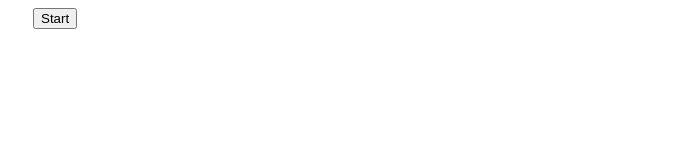
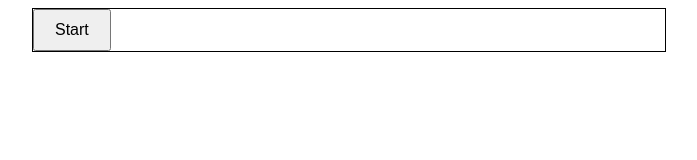
Before and after one commit to acciojob/golf-react-Khanmdasad, a React app: page / in a window 1280 px wide. Shown: the whole page, without its empty margins (291-988 px from the left). Built offline with nearby package versions, Linux system fonts and the light colour scheme.

Commit message:
Assignment solved

```diff
--- a/package.json
+++ b/package.json
@@ -12,8 +12,8 @@
   "author": "",
   "license": "ISC",
   "dependencies": {
+    "css-loader": "^4.3.0",
     "cypress": "^9.5.0",
-    "css-loader": "^4.3.0",
     "jest-junit": "^11.1.0",
     "react": "^16.13.1",
     "react-dom": "^16.13.1",
@@ -48,7 +48,7 @@
     "jest": "^26.4.2",
     "react-test-renderer": "^16.13.1",
     "webpack": "^4.44.2",
-    "webpack-dev-server": "^3.11.0",
+    "webpack-dev-server": "^3.11.3",
     "xml-js": "^1.6.11"
   }
 }
--- a/src/components/App.js
+++ b/src/components/App.js
@@ -1,42 +1,67 @@
-import React, { Component, useState } from "react";
-import '../styles/App.css';
+import React, { Component } from "react";
+import "../styles/App.css";
 
 class App extends Component {
-    constructor(props) {
-        super(props)
-        this.state = {
-            renderBall: false,
-            posi : 0,
-            ballPosition: { left: "0px" }
-        };
-        this.renderChoice = this.renderBallOrButton.bind(this)
-        this.buttonClickHandler = this.buttonClickHandler.bind(this)
+  constructor(props) {
+    super(props);
+    this.state = {
+      renderBall: false,
+      posi: 0,
+      ballPosition: { left: "0px" },
     };
 
-    buttonClickHandler() {
 
-   }
-    renderBallOrButton() {
-		if (this.state.renderBall) {
-		    return <div className="ball" style={this.state.ballPosition}></div>
-		} else {
-		    return <button onClick={this.buttonClickHandler} >Start</button>
-		}
+    this.renderChoice = this.renderBallOrButton.bind(this);
+    this.buttonClickHandler = this.buttonClickHandler.bind(this);
+    this.handleKeyDown = this.handleKeyDown.bind(this);
+  }
+
+
+  buttonClickHandler() {
+    this.setState({ renderBall: true });
+  }
+
+
+  renderBallOrButton() {
+    if (this.state.renderBall) {
+      return <div className="ball" style={this.state.ballPosition}></div>;
+    } else {
+      return (
+        <button className="start" onClick={this.buttonClickHandler}>
+          Start
+        </button>
+      );
     }
+  }
 
-    // bind ArrowRight keydown event
-    componentDidMount() {
 
+  handleKeyDown(event) {
+
+    if (event.key === "ArrowRight" || event.keyCode === 39) {
+
+      this.setState((prevState) => {
+        const newPos = prevState.posi + 5;
+        return {
+          posi: newPos,
+          ballPosition: { left: `${newPos}px` },
+        };
+      });
     }
+  }
 
-    render() {
-        return (
-            <div className="playground">
-                {this.renderBallOrButton()}
-            </div>
-        )
-    }
+
+  componentDidMount() {
+    document.addEventListener("keydown", this.handleKeyDown);
+  }
+
+
+  componentWillUnmount() {
+    document.removeEventListener("keydown", this.handleKeyDown);
+  }
+
+  render() {
+    return <div className="playground">{this.renderBallOrButton()}</div>;
+  }
 }
 
-
 export default App;
--- a/src/styles/App.css
+++ b/src/styles/App.css
@@ -1,17 +1,28 @@
-.playground{
-    width:50%;
-    height:50%;
+.playground {
+    width: 50%;
+    height: 50%;
     margin: auto;
-}
-body html .root {
+    border: 1px solid black;
+    position: relative;
+  }
+
+  body,
+  html,
+  .root {
     height: 100%;
-}
-.ball{
+  }
+
+  .ball {
     background-color: black;
     box-shadow: 0 10px 10px -6px;
     position: relative;
-    right: 0px;
     height: 50px;
     width: 50px;
     border-radius: 25px;
-}
+  }
+
+  .start {
+    padding: 10px 20px;
+    font-size: 16px;
+    cursor: pointer;
+  }
```
Also changed, not shown: 1 other file.
